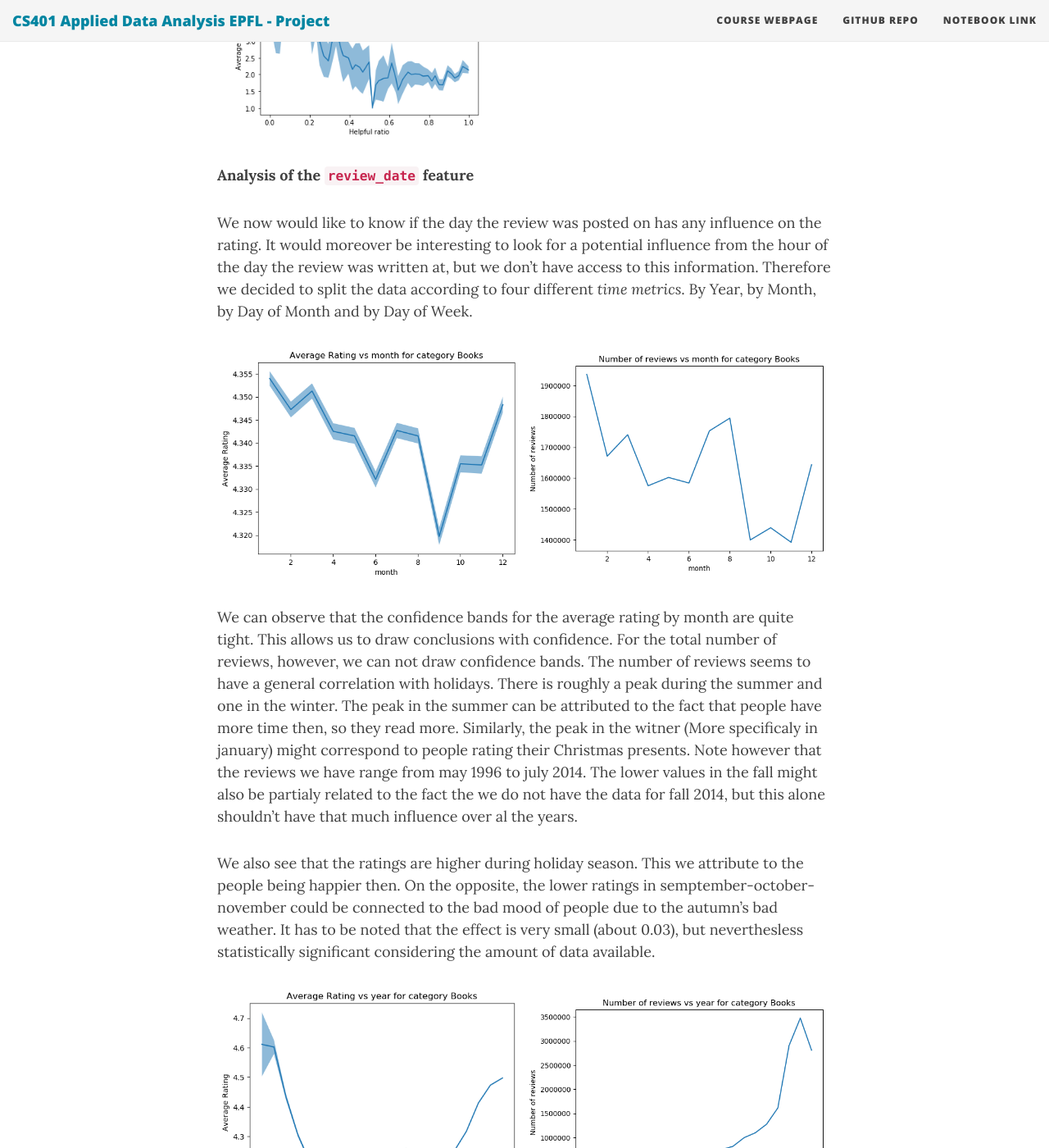
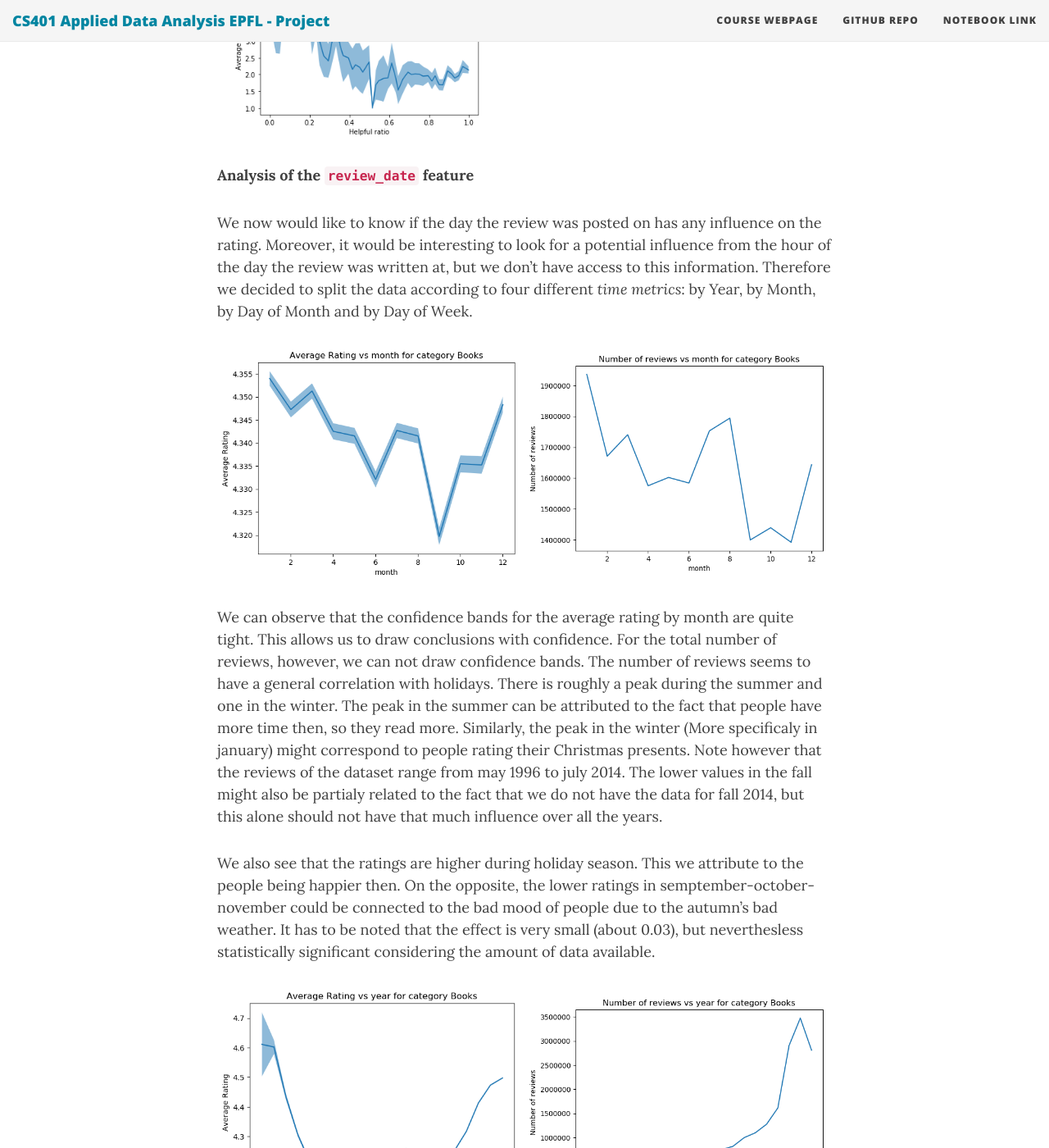
Before and after one commit to ada-lyn/ada-lyn.github.io, a Jekyll site: the page built from index.md, in a window 1280 px wide and 1400 px high, scrolled down 8497 px. Shown: the whole window at 82% size. Built offline with Jekyll 4.4.1, drawn with Linux system fonts in a browser that asks for light colours; nearby versions of some CDN libraries; some of the changed text lies outside the part shown.

Commit message:
Update index.md

```diff
--- a/index.md
+++ b/index.md
@@ -122,14 +122,14 @@ Hence the graphs of most of the categories look similar but the categories with
 
 **Analysis of the `review_date` feature**
 
-We now would like to know if the day the review was posted on has any influence on the rating. It would moreover be interesting to look for a potential influence from the hour of the day the review was written at, but we don't have access to this information. Therefore we decided to split the data according to four different *time metrics*. By Year, by Month, by Day of Month and by Day of Week.
+We now would like to know if the day the review was posted on has any influence on the rating. Moreover, it would be interesting to look for a potential influence from the hour of the day the review was written at, but we don't have access to this information. Therefore we decided to split the data according to four different *time metrics*: by Year, by Month, by Day of Month and by Day of Week.
 
 <p float="left">
   <img src="/img/products/rating_by_month_evolution_Books.png" width="49.5%" />
   <img src="/img/products/number_by_month_evolution_Books.png" width="49.5%" />
 </p>
 
-We can observe that the confidence bands for the average rating by month are quite tight. This allows us to draw conclusions with confidence. For the total number of reviews, however, we can not draw confidence bands. The number of reviews seems to have a general correlation with holidays. There is roughly a peak during the summer and one in the winter. The peak in the summer can be attributed to the fact that people have more time then, so they read more. Similarly, the peak in the witner (More specificaly in january) might correspond to people rating their Christmas presents. Note however that the reviews we have range from may 1996 to july 2014. The lower values in the fall might also be partialy related to the fact the we do not have the data for fall 2014, but this alone shouldn't have that much influence over al the years.
+We can observe that the confidence bands for the average rating by month are quite tight. This allows us to draw conclusions with confidence. For the total number of reviews, however, we can not draw confidence bands. The number of reviews seems to have a general correlation with holidays. There is roughly a peak during the summer and one in the winter. The peak in the summer can be attributed to the fact that people have more time then, so they read more. Similarly, the peak in the winter (More specificaly in january) might correspond to people rating their Christmas presents. Note however that the reviews of the dataset range from may 1996 to july 2014. The lower values in the fall might also be partialy related to the fact that we do not have the data for fall 2014, but this alone should not have that much influence over all the years.
 
 We also see that the ratings are higher during holiday season. This we attribute to the people being happier then. On the opposite, the lower ratings in semptember-october-november could be connected to the bad mood of people due to the autumn's bad weather. It has to be noted that the effect is very small (about 0.03), but neverthesless statistically significant considering the amount of data available.
 
```
Also changed, not shown: other parts of index.md (+1 -2 lines).
